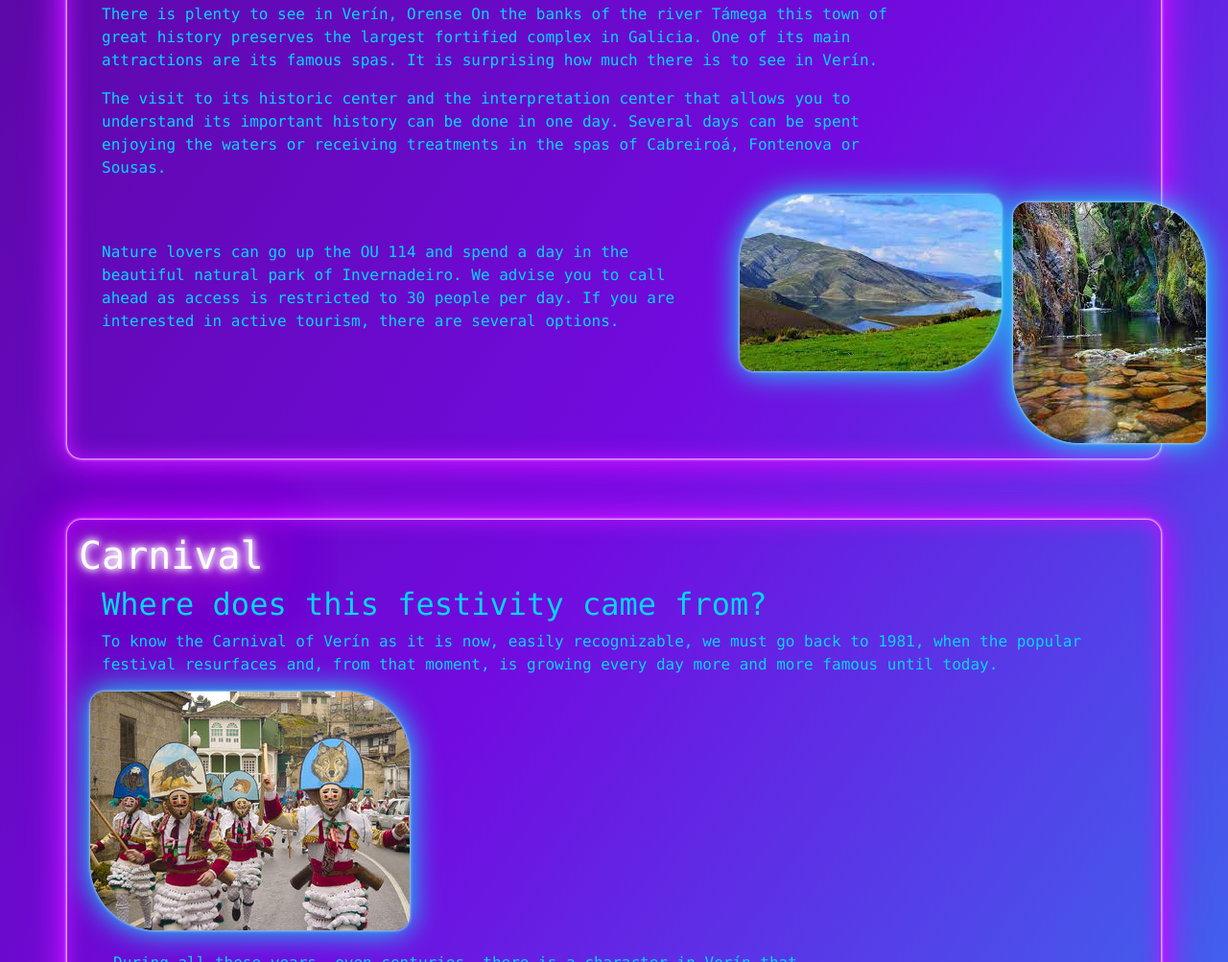
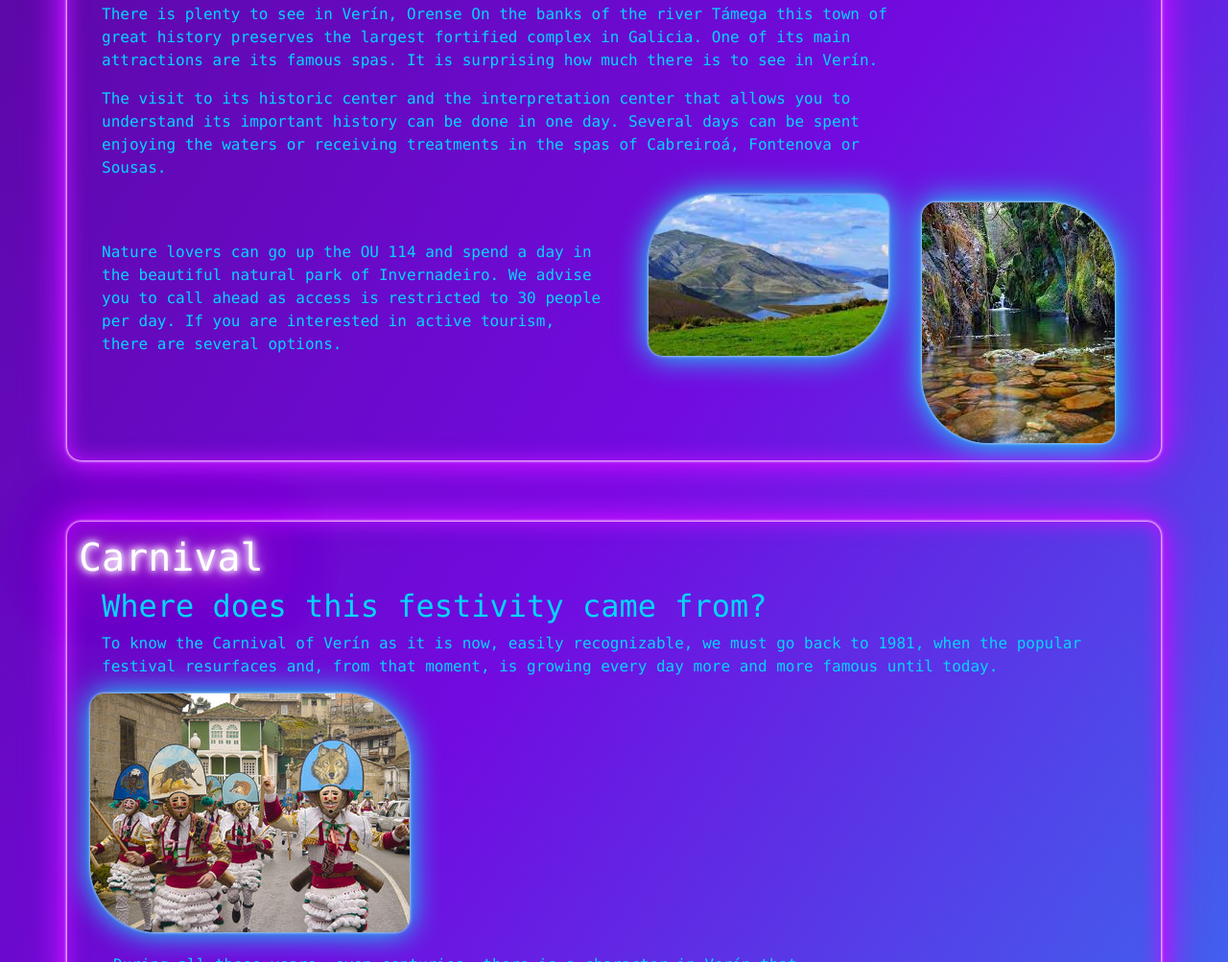
Before and after one commit to gltats/Home-Town, a plain HTML site: page index.html in a window 1280 px wide. Shown: the part 2071-3074 px from the top of the page at 96% size. Drawn offline with nearby package versions, Linux system fonts and the light colour scheme; a web font is replaced by a local one.

Commit message:
responsive img amended

```diff
--- a/index.html
+++ b/index.html
@@ -160,7 +160,7 @@ of the region around its counts and lords.</p>
     <div class="col-sm-3">
       <img src="img/invernadeiro.jpg" class="ms-4 imgInverse" >
      </div>
-     <div class="col-sm-2">
+     <div class="col-sm-3">
       <img src="img/pozo.jpg" class="mt-2 ms-4 cigarrons" >
      </div>
   </div>
--- a/style.css
+++ b/style.css
@@ -145,7 +145,7 @@ h3
 }
 
 .imgInverse{
-  max-width: 350px;
+  max-width: 250px;
   border-radius: 70px 15px;
   box-shadow: 0 0 .2rem #fff,
   0 0 2rem #00fff7,
```
